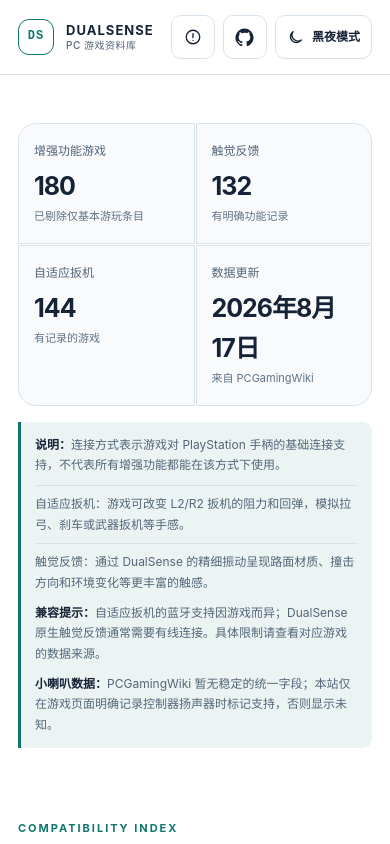
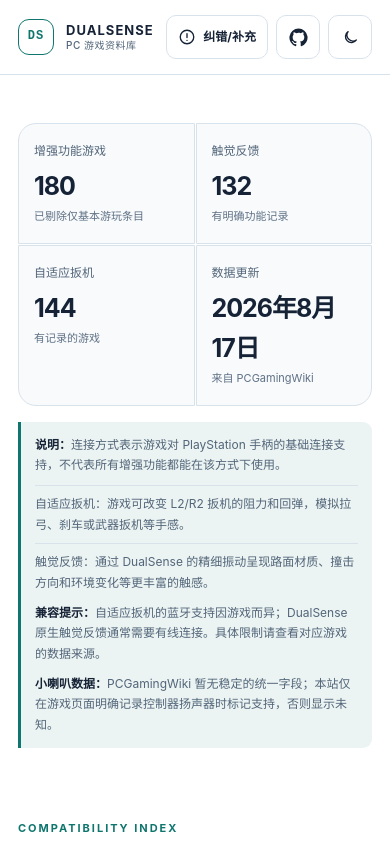
Before and after one commit to ewiro/dualsense-pc-games-zh, a website: page index.html in a window 390 px wide. Shown: the top 844 px of the page. Drawn offline with Linux system fonts and the light colour scheme.

Commit message:
调整移动端顶栏

```diff
--- a/light.css
+++ b/light.css
@@ -240,9 +240,9 @@
     display: block;
   }
   .feature-definitions { grid-template-columns: 1fr; gap: 8px; }
-  .theme-toggle { padding: 0 11px; }
-  .feedback-link { width: 44px; flex: 0 0 44px; padding: 0; }
-  .feedback-link span { display: none; }
+  .theme-toggle { width: 44px; flex: 0 0 44px; padding: 0; }
+  .theme-toggle #theme-label { display: none; }
+  .feedback-link { width: auto; flex: 0 0 auto; padding: 0 11px; }
   .game-identity { gap: 10px; }
   .cover,
   .cover-placeholder { width: 52px; height: 78px; flex-basis: 52px; }
```
